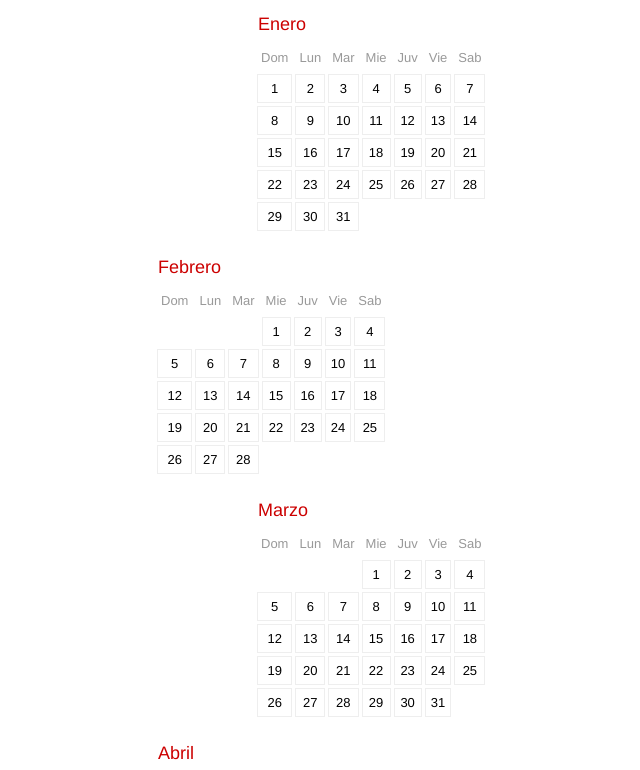
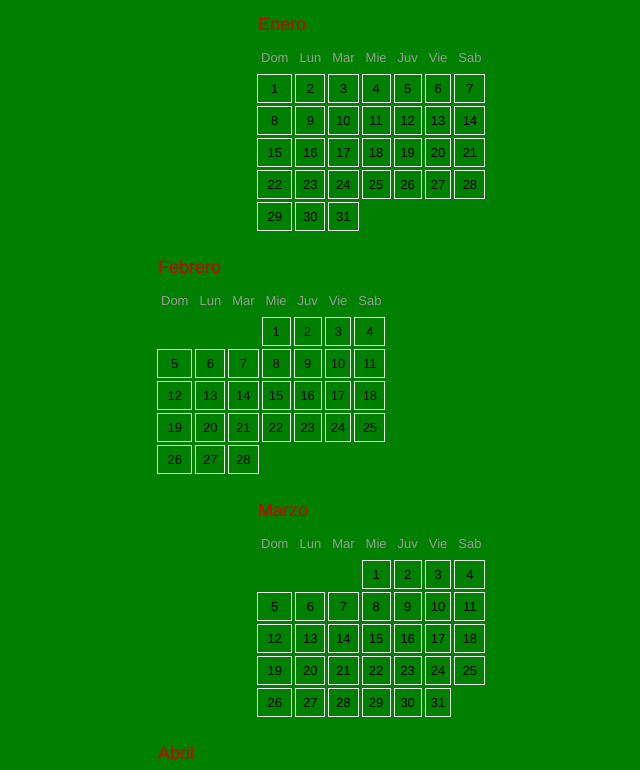
Before and after one commit to DavidLatorre1990/calendarioJS, a plain HTML site: page index.html in a window 1280 px wide. Shown: the top 770 px of the page, without its empty margins (311-951 px from the left). Drawn offline with Linux system fonts and the light colour scheme.

Commit message:
index.html styles.css modified

```diff
--- a/index.html
+++ b/index.html
@@ -5,7 +5,7 @@
     <title>Calendario</title>
     <link rel="stylesheet" href="styles.css">
   </head>
-  <body>
+  <body backgroundverde>
     <script src="main.js" defer></script>
   </body>
 </html>
--- a/styles.css
+++ b/styles.css
@@ -38,3 +38,7 @@
   font-size: 18px;
   color: #c00;
 }
+
+body {
+background-color: green;
+}
```
